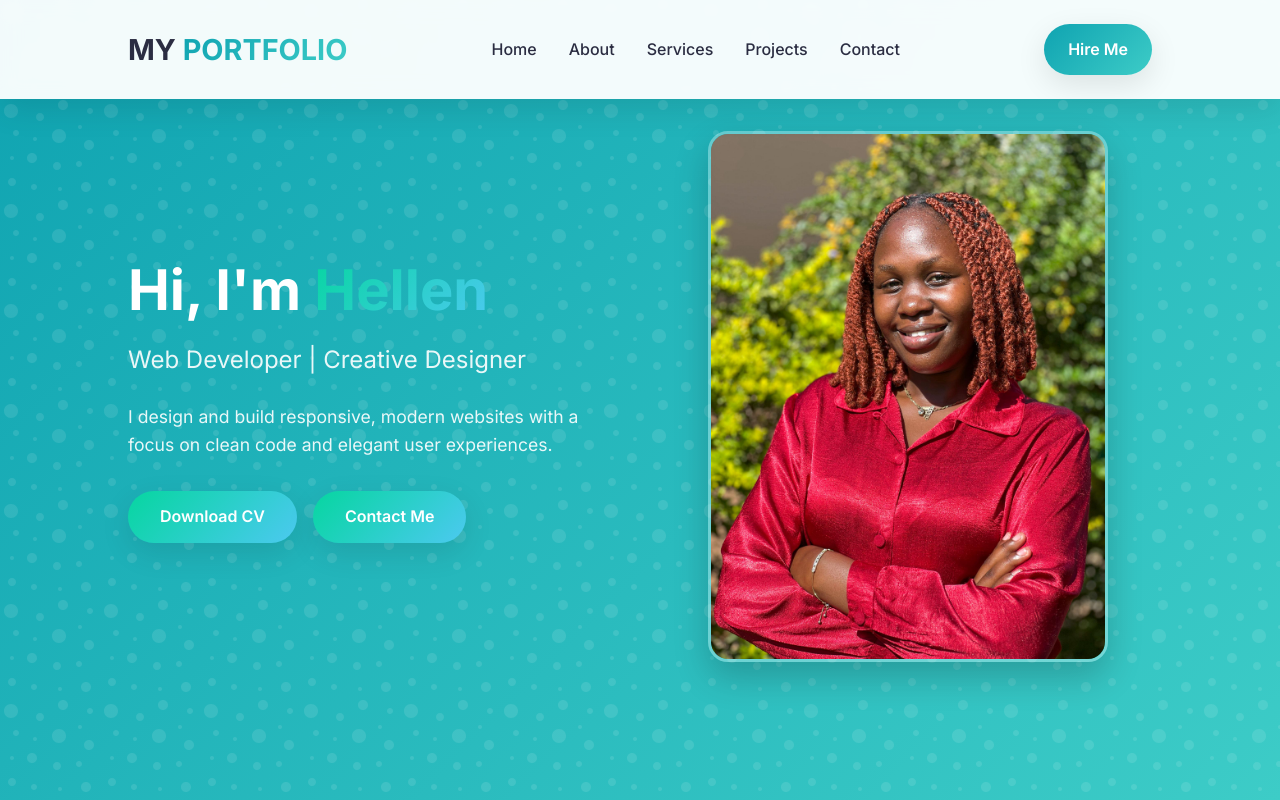
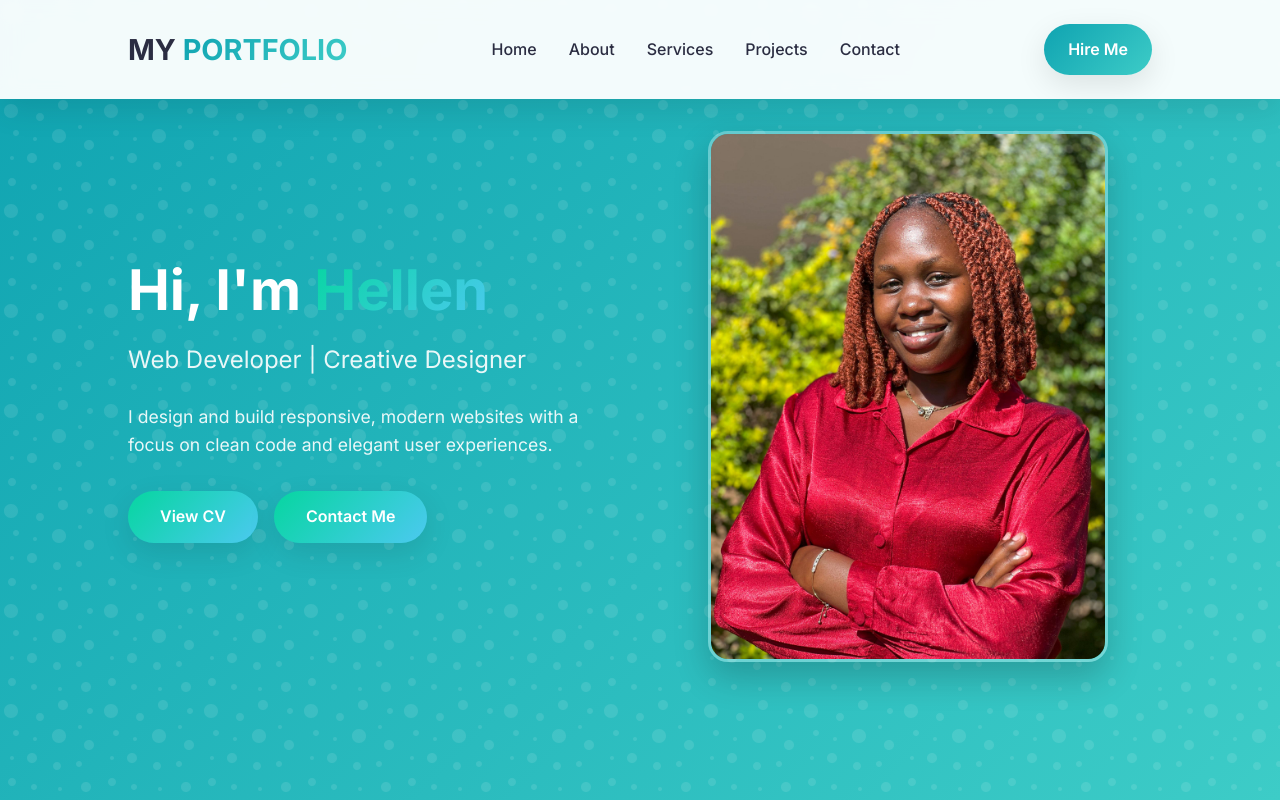
Before and after one commit to Hellen923/Portifolio, a Next.js app: page / in a window 1280 px wide. Shown: the top 800 px of the page. Built offline with nearby package versions, Linux system fonts and the light colour scheme.

Commit message:
Update CV link to Google Docs

```diff
--- a/src/app/page.tsx
+++ b/src/app/page.tsx
@@ -89,7 +89,7 @@ export default function Home() {
             <h3>Web Developer | Creative Designer</h3>
             <p>I design and build responsive, modern websites with a focus on clean code and elegant user experiences.</p>
             <div className="button-group">
-              <a href="https://eu.docworkspace.com/d/sICCoyv25Apiay8gG?sa=601.1037" className="btn" download>Download CV</a>
+              <a href="https://docs.google.com/document/d/1P4J37ybAZxvUyuv95fZ0tVnOztIIf_9eKtP_uXW2kBE/edit?tab=t.0" className="btn" target="_blank">View CV</a>
               <a href="0752536262" className="btn">Contact Me</a>
             </div>
           </div>
```
Also changed, not shown: 1 other file (tests, documents, lock files or other folders).
